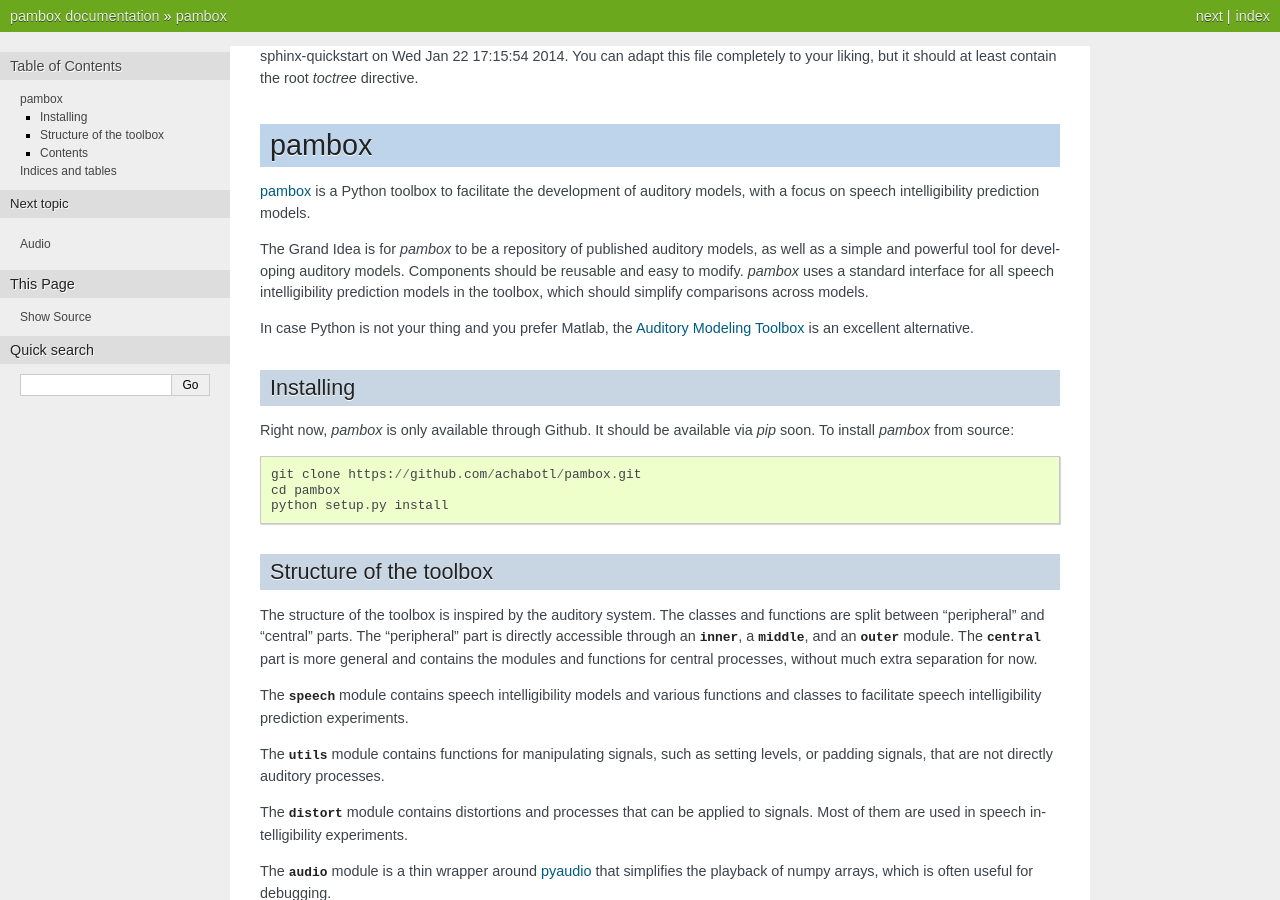
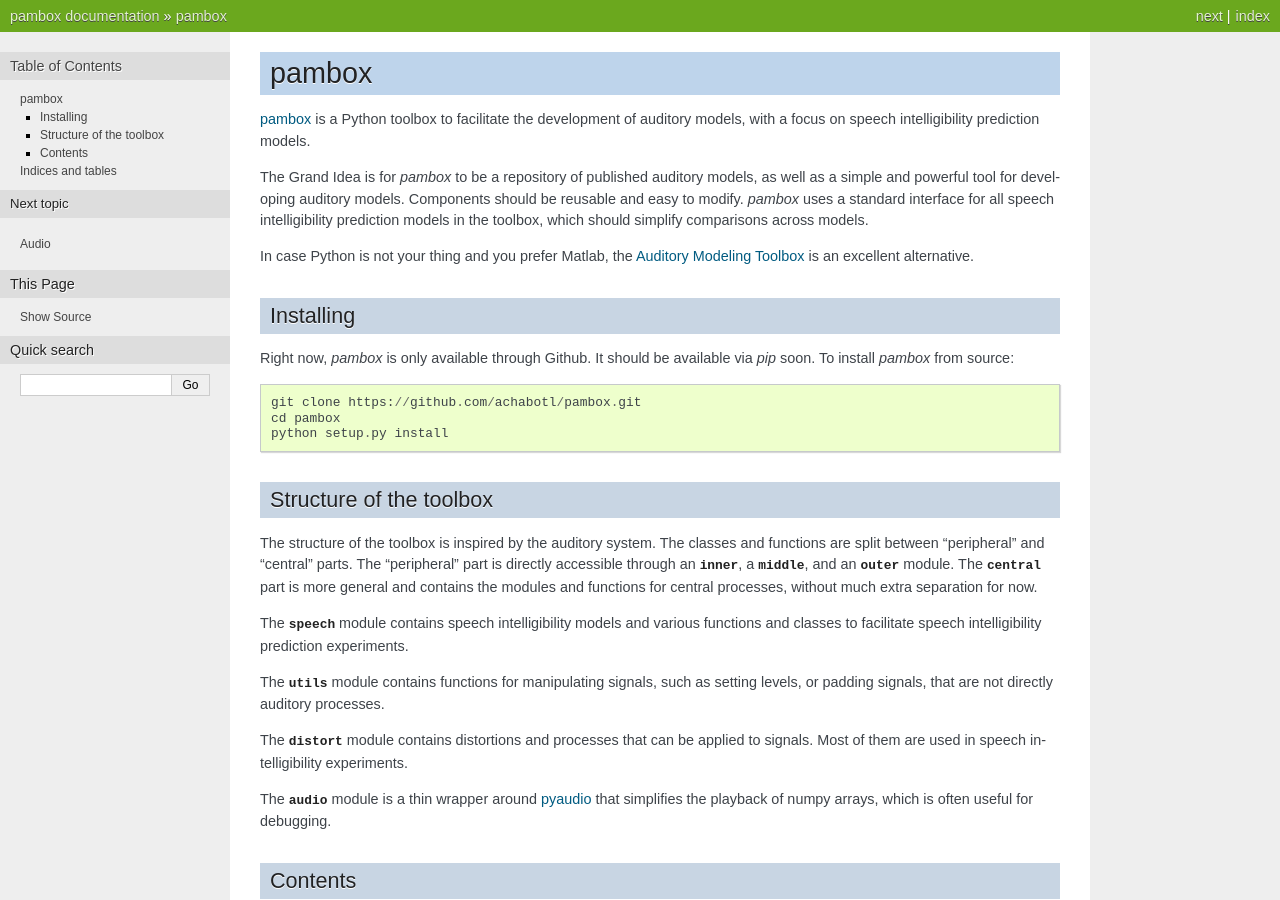
Before and after one commit to achabotl/pambox, a Sphinx documentation site: the page built from docs/index.rst, in a window 1280 px wide and 900 px high. Built offline with Sphinx 7.4.7, drawn with Linux system fonts in a browser that asks for light colours.

Commit message:
Remove Sphinx header in index.rst

```diff
--- a/docs/index.rst
+++ b/docs/index.rst
@@ -1,8 +1,3 @@
-.. pambox documentation master file, created by
-sphinx-quickstart on Wed Jan 22 17:15:54 2014.
-You can adapt this file completely to your liking, but it should at least
-contain the root `toctree` directive.
-
 pambox
 ======
 
```
